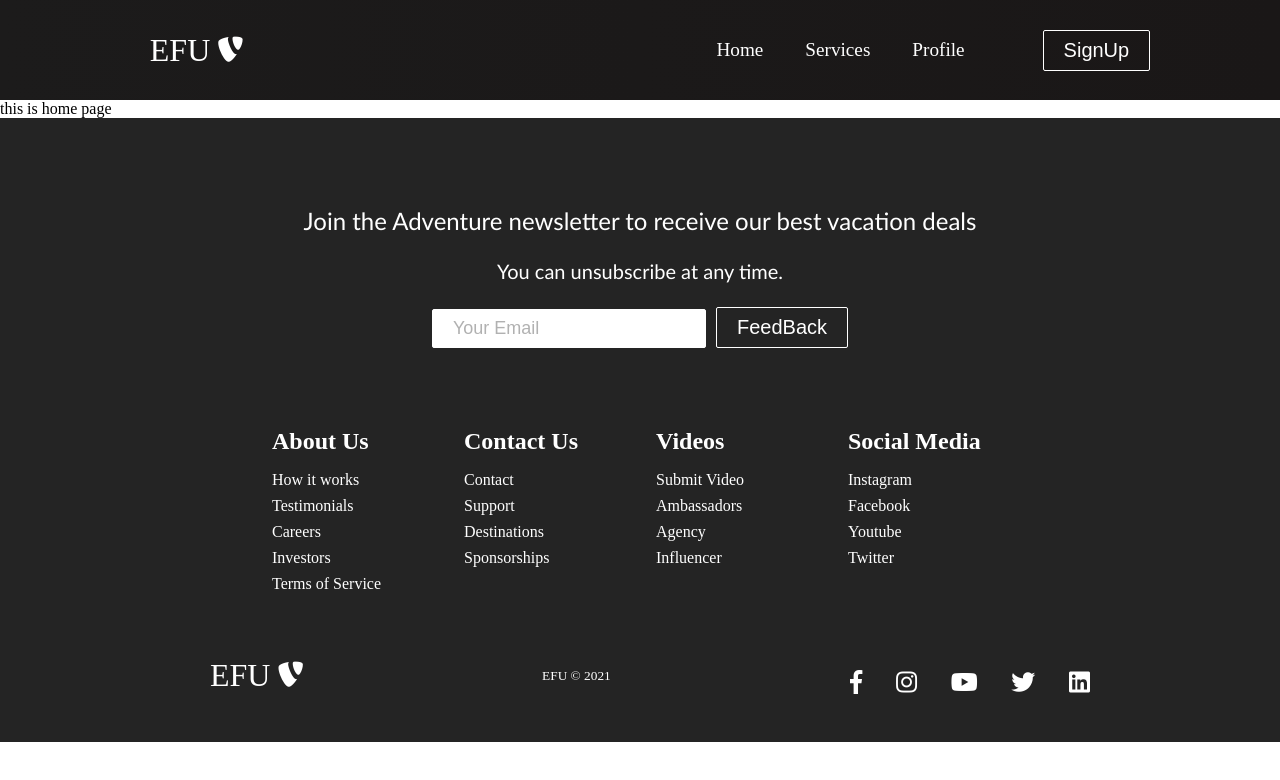
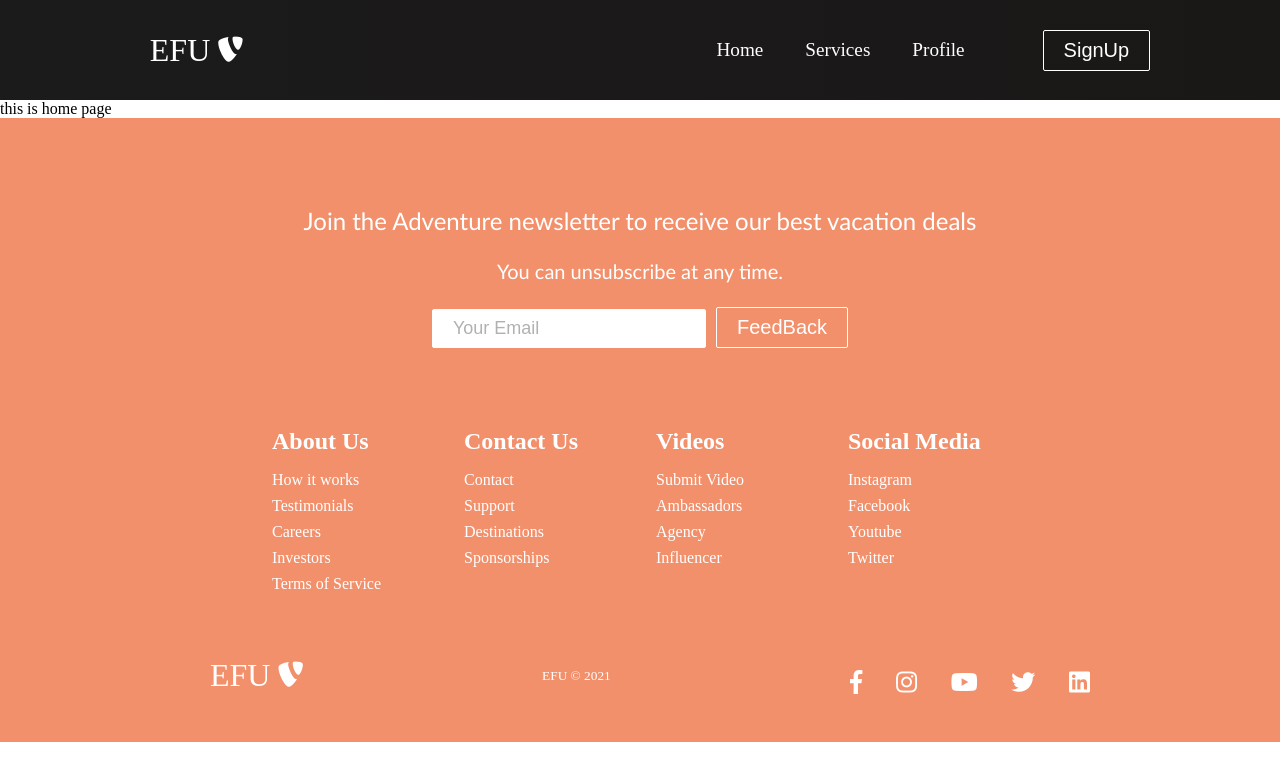
Before and after one commit to son01071999/SWP-web, a React (Create React App) app in the folder eventapp-fu/: page / in a window 1280 px wide. Shown: the top 780 px of the page. Built offline with nearby package versions, Linux system fonts and the light colour scheme.

Commit message:
Update Footer.css
EDit màu sáng cho footer

```diff
--- a/eventapp-fu/src/components/Footer.css
+++ b/eventapp-fu/src/components/Footer.css
@@ -1,5 +1,5 @@
 .footer-container {
-    background-color: #242424;
+    background-color: #f2906c;
     padding: 4rem 0 2rem 0;
     display: flex;
     flex-direction: column;
```
